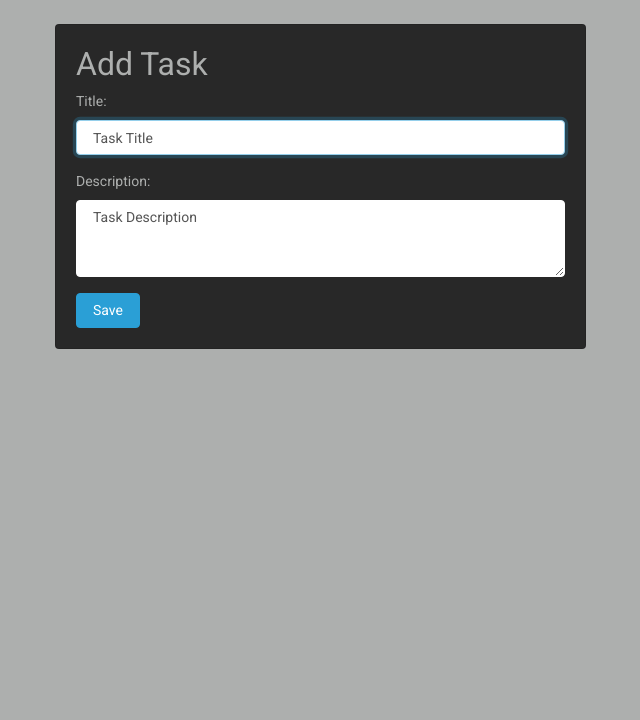
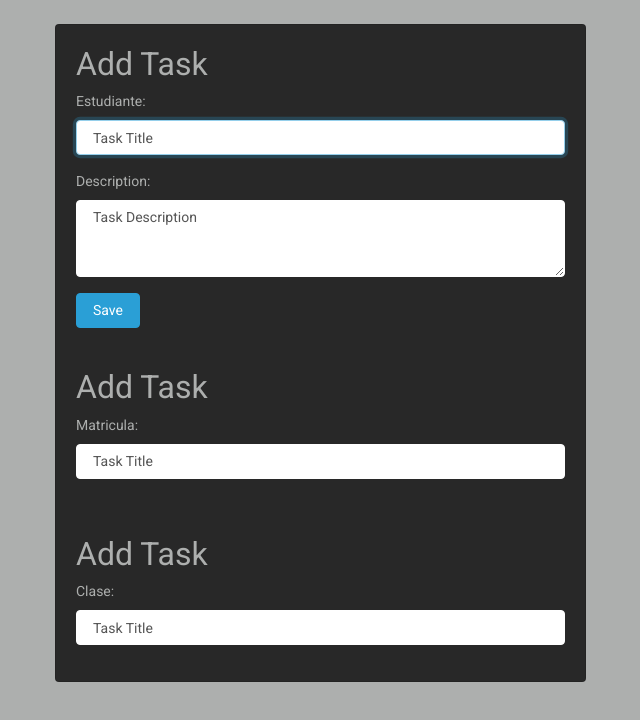
Before and after one commit to eovallea3786/Retofinal, a plain HTML site: page index.html in a window 1280 px wide. Shown: the whole page, without its empty margins (39-679 px from the left). Drawn offline with nearby package versions, Linux system fonts and the light colour scheme; no server answers.

Commit message:
Update index.html

```diff
--- a/index.html
+++ b/index.html
@@ -19,14 +19,27 @@
                         <h1 class="h4">Add Task</h1>
 
                         <form id="task-form">
-                            <label for="title">Title:</label>
+                            <label for="title">Estudiante:</label>
                             <input type="text" id="task-title" class="form-control mb-3" class="My First Title" placeholder="Task Title" autofocus />
+
+
 
                             <label for="description">Description:</label>
                             <textarea id="task-description" rows="3" class="form-control mb-3" placeholder="Task Description"></textarea>
 
                             <button class="btn btn-primary" id="btn-task-form">Save</button>
                         </form>
+                    </div>
+                    <div class="card-body">
+                        <h1 class="h4">Add Task</h1>
+                        <label for="title">Matricula:</label>
+                        <input type="text" id="task-title" class="form-control mb-3" class="My First Title" placeholder="Task Title" autofocus />
+                    </div>
+
+                    <div class="card-body">
+                        <h1 class="h4">Add Task</h1>
+                        <label for="title">Clase:</label>
+                        <input type="text" id="task-title" class="form-control mb-3" class="My First Title" placeholder="Task Title" autofocus />
                     </div>
                 </div>
             </div>
```
